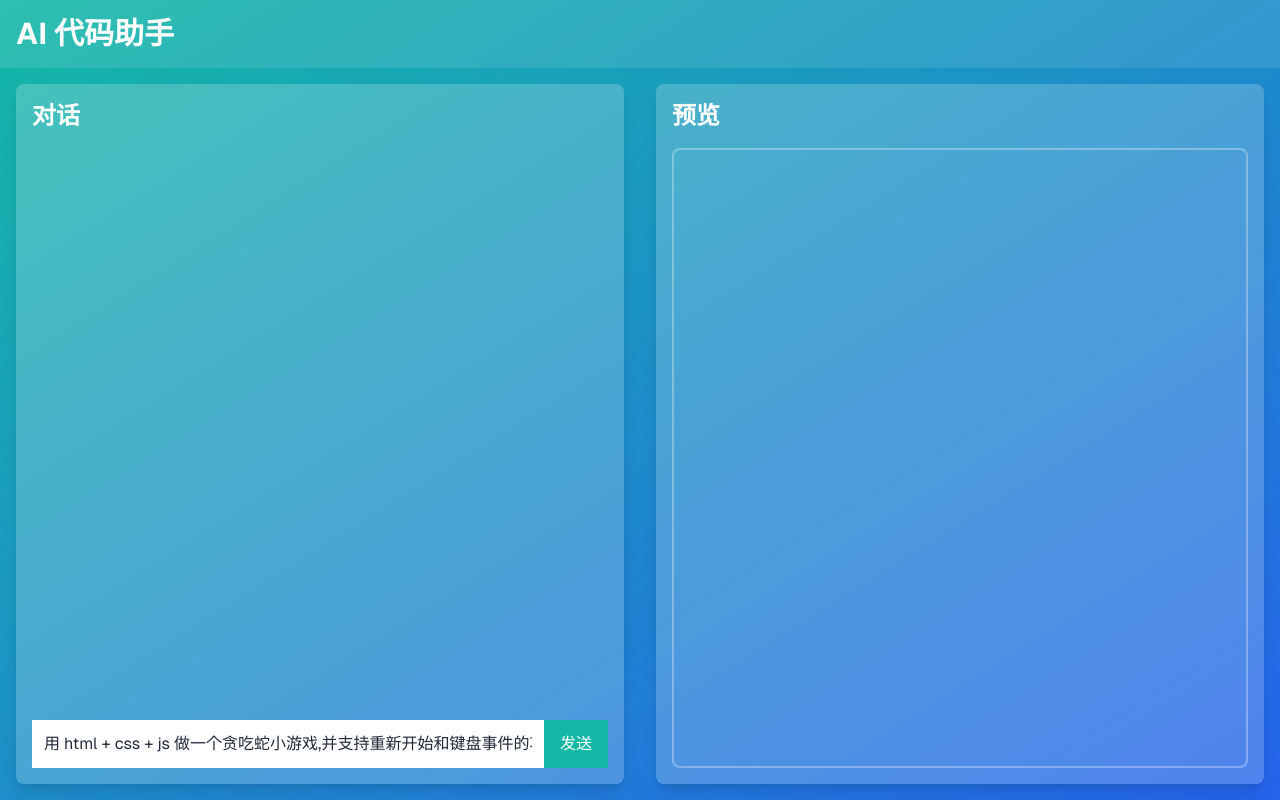
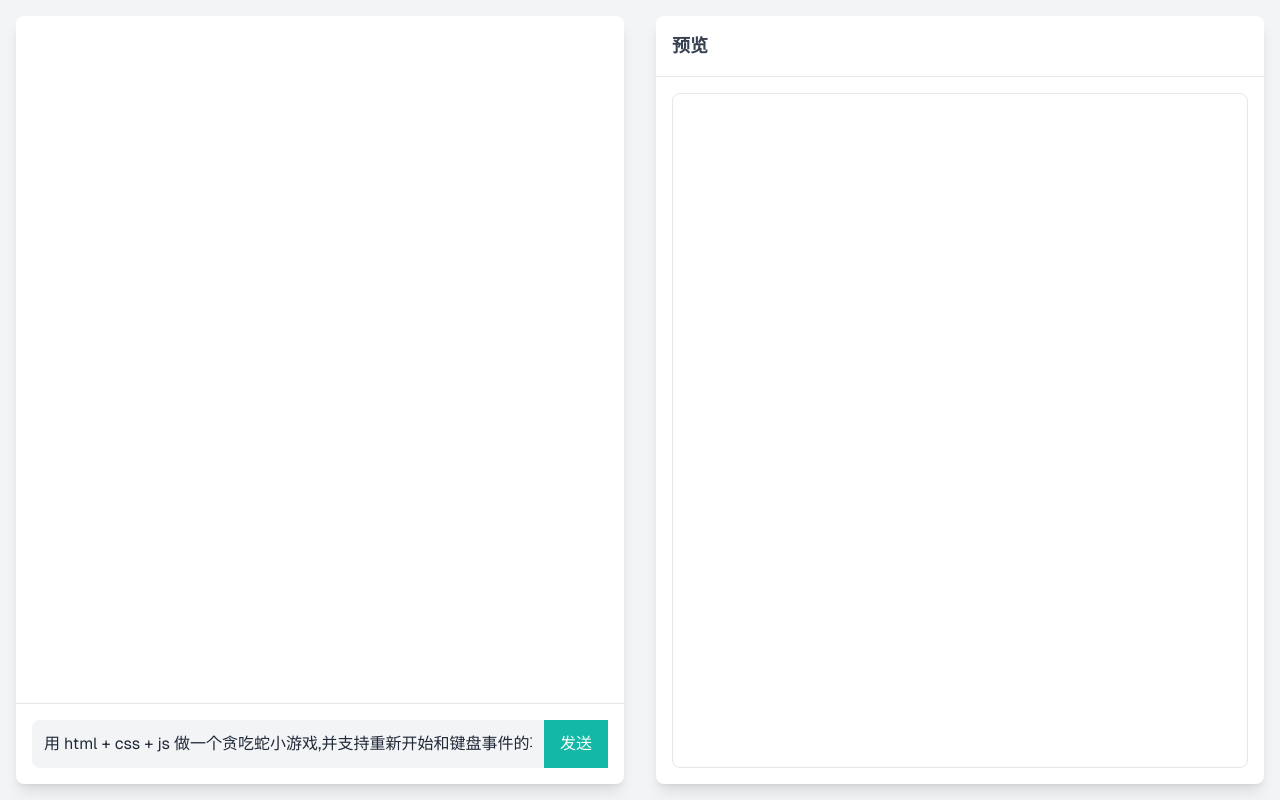
Before and after one commit to QRenjie/ai-practice, a Next.js app in the folder 2024-09-13-fork-imagica/ideaflow/: page / in a window 1280 px wide. Built offline with nearby package versions, Linux system fonts and the light colour scheme.

Commit message:
fix: ui style

```diff
--- a/2024-09-13-fork-imagica/ideaflow/src/app/page.tsx
+++ b/2024-09-13-fork-imagica/ideaflow/src/app/page.tsx
@@ -14,26 +14,27 @@ export default function Home() {
   };
 
   return (
-    <div className="flex flex-col h-screen bg-gradient-to-br from-teal-500 to-blue-600">
-      <header className="bg-white bg-opacity-10 p-4 text-white">
-        <h1 className="text-3xl font-bold">AI 代码助手</h1>
-      </header>
-      <div className="flex-1 flex flex-col md:flex-row overflow-hidden">
-        <div className="w-full md:w-1/2 p-4">
-          <div className="flex flex-col bg-white bg-opacity-20 rounded-lg shadow-lg p-4 h-full">
-            <div className="flex flex-1 flex-col h-full">
-              <h2 className="text-2xl font-semibold text-white mb-4">对话</h2>
+    <div className="flex flex-col h-screen bg-gray-100">
+      {/* 主内容区 */}
+      <div className="flex-1 flex flex-col">
+
+        {/* 聊天和预览区域 */}
+        <div className="flex-1 flex overflow-hidden">
+          {/* 聊天区域 */}
+          <div className="w-1/2 flex flex-col bg-white m-4 rounded-lg shadow-lg overflow-hidden">
             <Chat onUpdatePreview={handleUpdatePreview} />
           </div>
+
+          {/* 预览区域 */}
+          <div className="w-1/2 flex flex-col bg-white m-4 rounded-lg shadow-lg overflow-hidden">
+            <div className="p-4 border-b">
+              <h3 className="text-lg font-semibold text-gray-700">预览</h3>
             </div>
-        </div>
-        <div className="w-full md:w-1/2 p-4">
-          <div className="bg-white bg-opacity-20 rounded-lg shadow-lg p-4 h-full">
-            <h2 className="text-2xl font-semibold text-white mb-4">预览</h2>
+            <div className="flex-1 p-4">
               <iframe
                 key={previewKey}
                 srcDoc={previewContent}
-              className="w-full h-[calc(100%-3rem)] rounded-lg border-2 border-white border-opacity-30"
+                className="w-full h-full rounded-lg border border-gray-200"
                 title="Preview"
                 sandbox="allow-scripts allow-modals"
                 onLoad={() => console.log("iframe content loaded")}
@@ -42,5 +43,6 @@ export default function Home() {
           </div>
         </div>
       </div>
+    </div>
   );
 }
--- a/2024-09-13-fork-imagica/ideaflow/src/components/Chat.tsx
+++ b/2024-09-13-fork-imagica/ideaflow/src/components/Chat.tsx
@@ -45,8 +45,11 @@ const Chat: React.FC<ChatProps> = ({ onUpdatePreview }) => {
   }, [handleSubmit]);
 
   return (
-    <div className="flex flex-col h-full overflow-hidden">
+    <div className="flex flex-col h-full">
+      <div className="flex-1 overflow-y-auto p-4">
         <MessageList ref={messageListRef} messages={messages} chatController={chatController} />
+      </div>
+      <div className="border-t p-4">
         <ChatInput
           inputRef={inputRef}
           isLoading={isLoading}
@@ -54,6 +57,7 @@ const Chat: React.FC<ChatProps> = ({ onUpdatePreview }) => {
           onKeyPress={handleKeyPress}
         />
       </div>
+    </div>
   );
 };
 
--- a/2024-09-13-fork-imagica/ideaflow/src/components/ChatInput.tsx
+++ b/2024-09-13-fork-imagica/ideaflow/src/components/ChatInput.tsx
@@ -13,14 +13,14 @@ const ChatInput: React.FC<ChatInputProps> = React.memo(({
   onSubmit,
   onKeyPress
 }) => (
-  <div className="bg-white mt-2">
-    <form onSubmit={onSubmit} className="flex items-center max-w-4xl mx-auto">
+  <div className="bg-white">
+    <form onSubmit={onSubmit} className="flex items-center">
       <input
         ref={inputRef}
         type="text"
         name="chatInput"
         onKeyPress={onKeyPress}
-        className="flex-grow p-3 text-gray-800 placeholder-gray-500 focus:outline-none focus:ring-1 focus:ring-teal-500 transition-all duration-300"
+        className="flex-grow p-3 text-gray-800 placeholder-gray-500 bg-gray-100 rounded-l-lg focus:outline-none focus:ring-2 focus:ring-indigo-500 transition-all duration-300"
         placeholder="输入你的问题或按回车提交"
         disabled={isLoading}
         defaultValue="用 html + css + js 做一个贪吃蛇小游戏,并支持重新开始和键盘事件的功能,并且用同一个文件"
--- a/2024-09-13-fork-imagica/ideaflow/src/components/MessageList.tsx
+++ b/2024-09-13-fork-imagica/ideaflow/src/components/MessageList.tsx
@@ -8,9 +8,11 @@ interface MessageListProps {
 }
 
 const MessageItem = memo<{ message: Message; chatController: ChatController }>(({ message, chatController }) => (
-  <div className={`flex ${message.sender === "user" ? "justify-end" : "justify-start"}`}>
-    <div className={`max-w-full rounded-2xl p-4 break-words ${
-      message.sender === "user" ? "bg-teal-100 text-teal-900" : "bg-white text-gray-900"
+  <div className={`flex ${message.sender === "user" ? "justify-end" : "justify-start"} mb-4`}>
+    <div className={`max-w-[70%] rounded-lg p-3 ${
+      message.sender === "user"
+        ? "bg-indigo-100 text-indigo-900"
+        : "bg-white border border-gray-200 text-gray-900"
     }`}>
       {message.sender === "user" ? (
         <p className="whitespace-pre-wrap">{message.text}</p>
```
Lines whose indentation alone changed are shown as unchanged.
